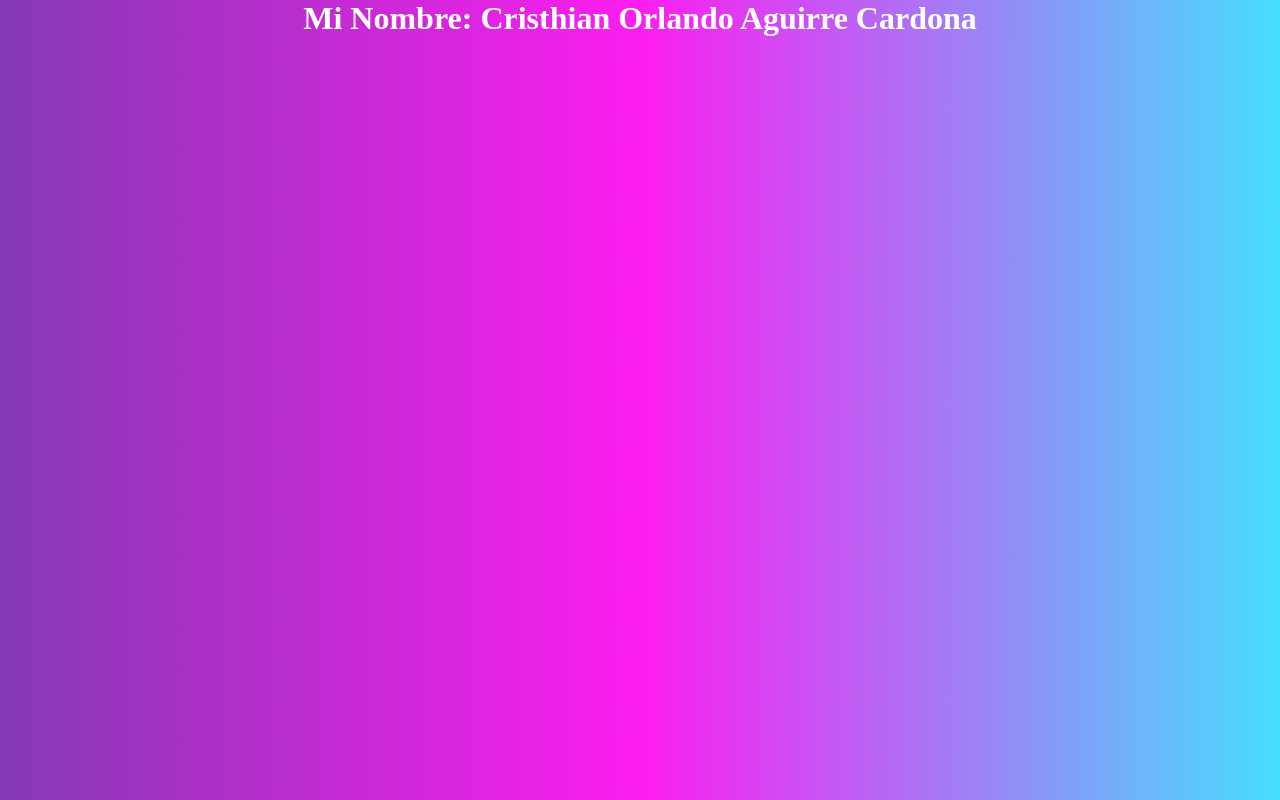
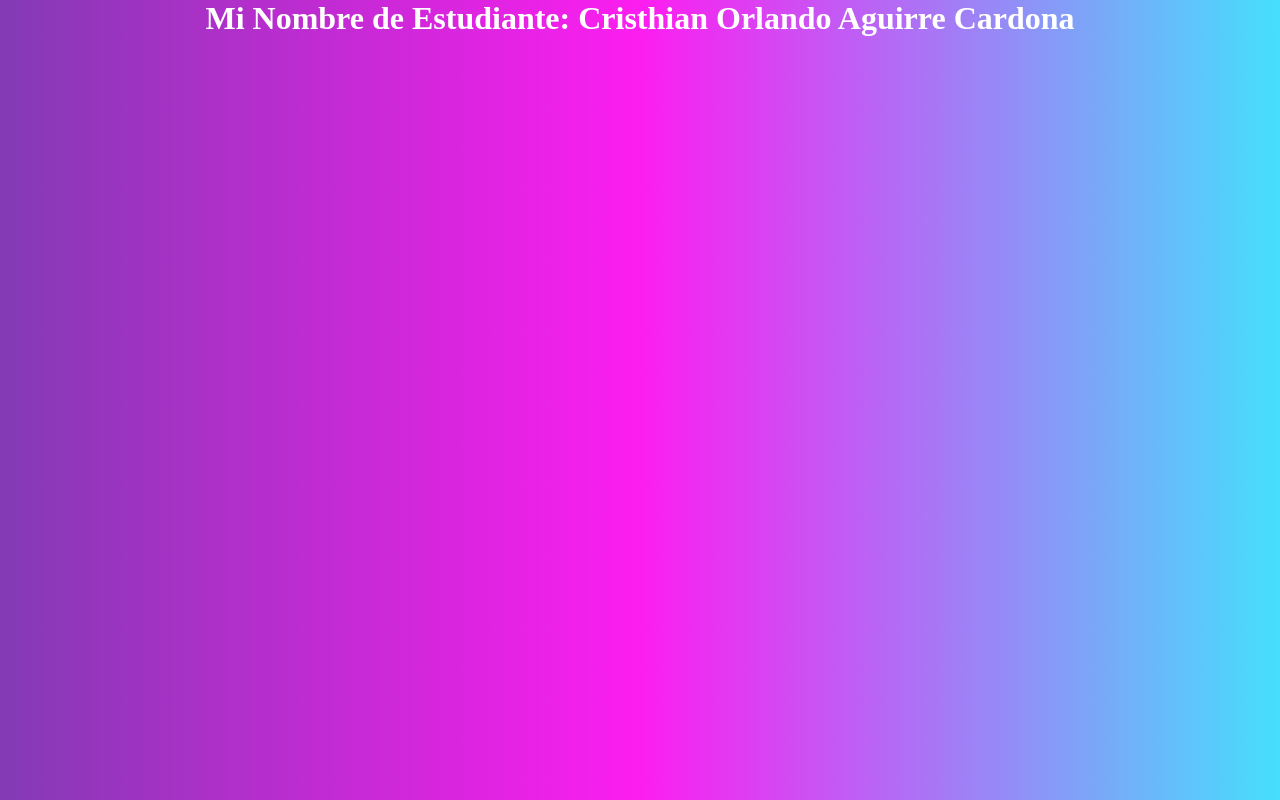
Before and after one commit to Cristhiandona/Programacion-v-, a website: page index.html in a window 1280 px wide. Drawn offline with Linux system fonts and the light colour scheme.

Commit message:
Update index.html

```diff
--- a/index.html
+++ b/index.html
@@ -9,7 +9,7 @@
 
 </head>
 <body>
-    <h1>Mi Nombre: Cristhian Orlando Aguirre Cardona</h1>
+    <h1>Mi Nombre de Estudiante: Cristhian Orlando Aguirre Cardona </h1>
 
 </body>
 </html>
```
